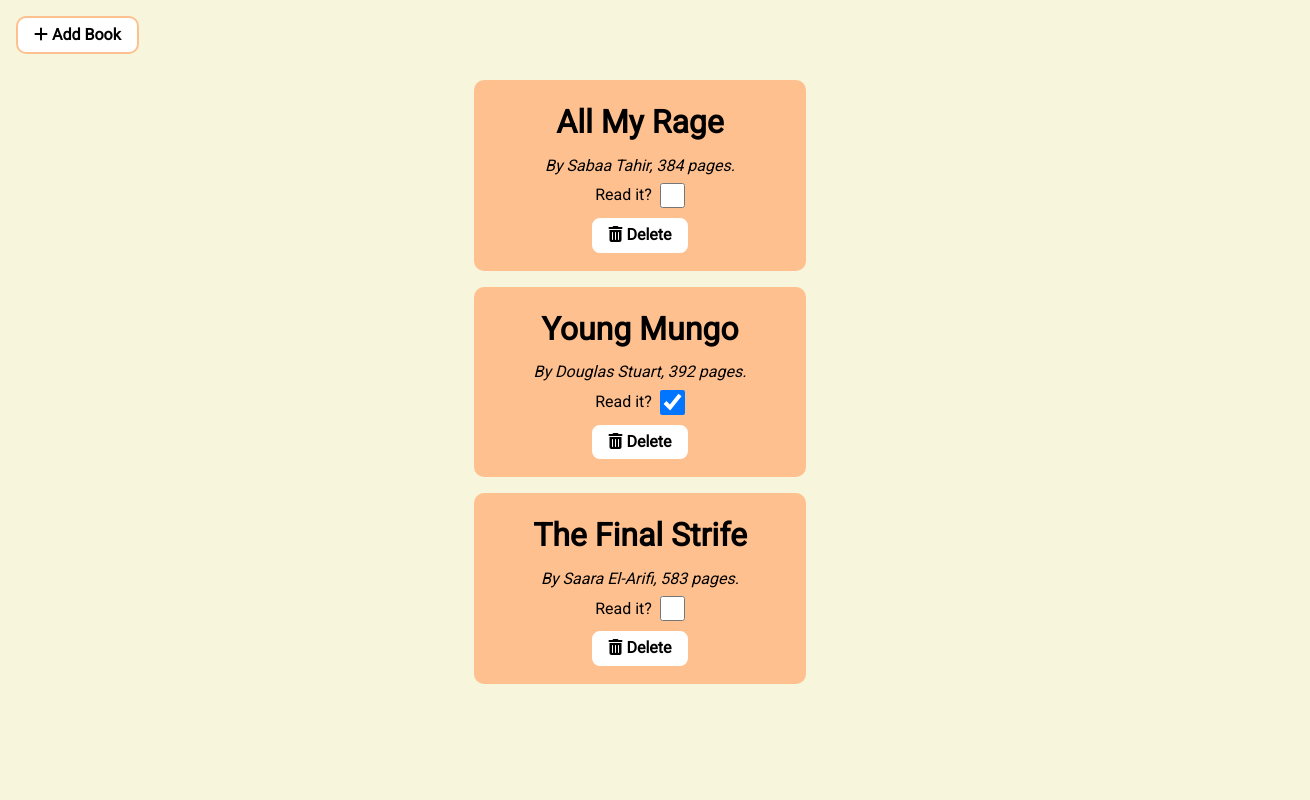
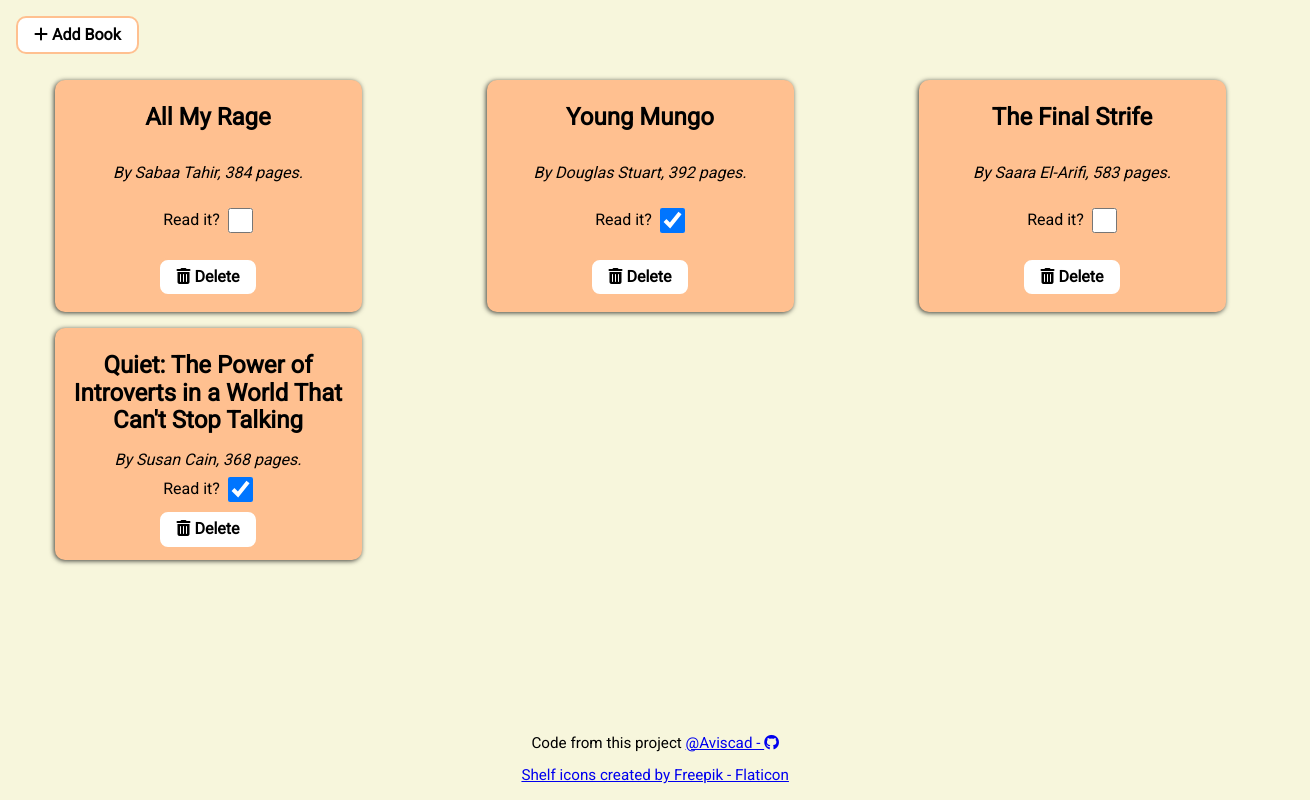
Before and after one commit to Aviscad/library, a plain HTML site: page index.html in a window 1280 px wide. Shown: the whole page, 1310 px wide, since content can reach past the window. Drawn offline with Linux system fonts and the light colour scheme.

Commit message:
Adding media querries and footer

```diff
--- a/css/style.css
+++ b/css/style.css
@@ -56,6 +56,18 @@ input[type="checkbox"]{
     width: 25px;
     height: 25px;
 }
+footer{
+    display: flex;
+    width: 100%;
+    justify-content: center;
+    flex-direction: column;
+    align-items: center;
+    padding: 1em;
+    font-size: .95em;
+    text-align: center;
+    position: absolute;
+    bottom: 0;
+}
 .delete:hover {
     border: 2px solid rgb(255, 0, 0);
 }
@@ -90,6 +102,7 @@ input[type="checkbox"]{
 .book-card{
     background-color: var(--main-color);
     width: 300px;
+    height: 200px;
     display: flex;
     flex-direction: column;
     align-items: center;
@@ -98,9 +111,12 @@ input[type="checkbox"]{
     padding: 1rem;
     gap: .5rem;
     margin: auto;
+    box-shadow: -1px 1px 5px rgba(0, 0, 0, 0.75);
 }
 .book-card_title{
     font-weight: bold;
+    text-align: center;
+    font-size: 1.5rem;
     margin: .5rem auto;
 }
 .book-card_description{
@@ -142,3 +158,30 @@ input[type="checkbox"]{
 #save-book:hover{
     border: 2px solid rgb(0, 160, 0);
 }
+
+@media only screen and (min-width: 750px){
+    #books-info{
+        grid-template-columns: repeat(2,1fr);
+    }
+    .book-card{
+        width: 300px;
+    }
+}
+
+@media only screen and (min-width: 1025px){
+    #books-info{
+        grid-template-columns: repeat(3,1fr);
+    }
+    .book-card{
+        width: 275px;
+    }
+}
+
+@media only screen and (min-width: 1366px){
+    #books-info{
+        grid-template-columns: repeat(4,1fr);
+    }
+    .book-card{
+        width: 275px;
+    }
+}
--- a/index.html
+++ b/index.html
@@ -40,6 +40,10 @@
             </form>
         </div>
     </main>
+    <footer>
+        <p>Code from this project <a href="https://github.com/Aviscad" target="_blank">@Aviscad - <i class="fa fa-github"></i></a></p>
+        <a href="https://www.flaticon.com/free-icons/shelf" title="shelf icons">Shelf icons created by Freepik - Flaticon</a>
+    </footer>
     <script src="./js/script.js"></script>
 </body>
 </html>
--- a/js/script.js
+++ b/js/script.js
@@ -109,4 +109,12 @@ closeIcon.onclick = hideAddBook;
 addToLibrary(new Book("All My Rage", "Sabaa Tahir", 384, false));
 addToLibrary(new Book("Young Mungo", "Douglas Stuart", 392, true));
 addToLibrary(new Book("The Final Strife", "Saara El-Arifi", 583, false));
+addToLibrary(
+  new Book(
+    "Quiet: The Power of Introverts in a World That Can't Stop Talking",
+    "Susan Cain",
+    368,
+    true
+  )
+);
 showBooks();
```
